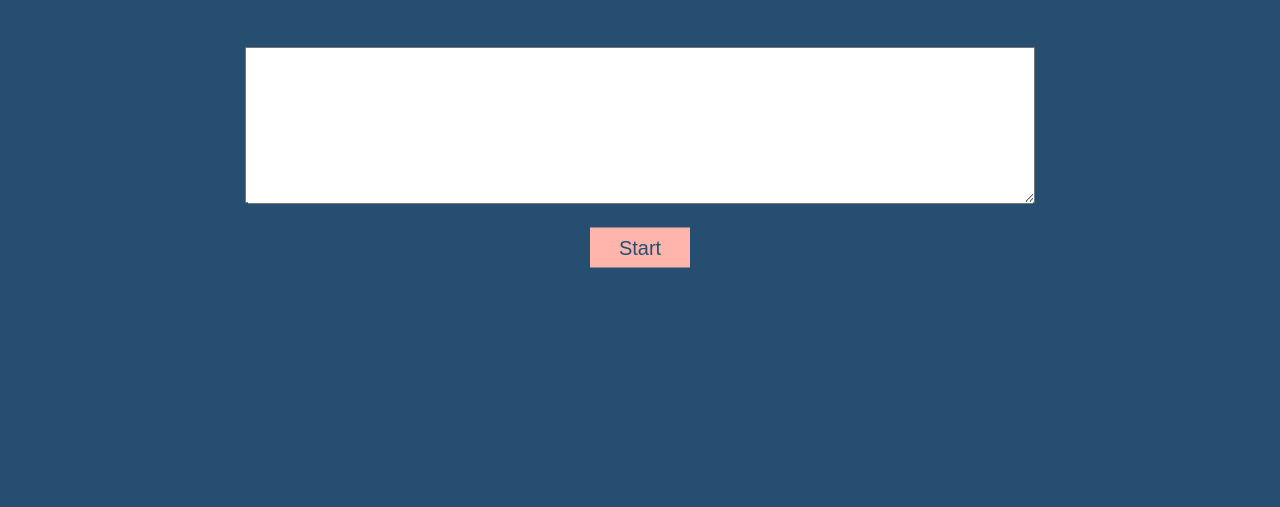
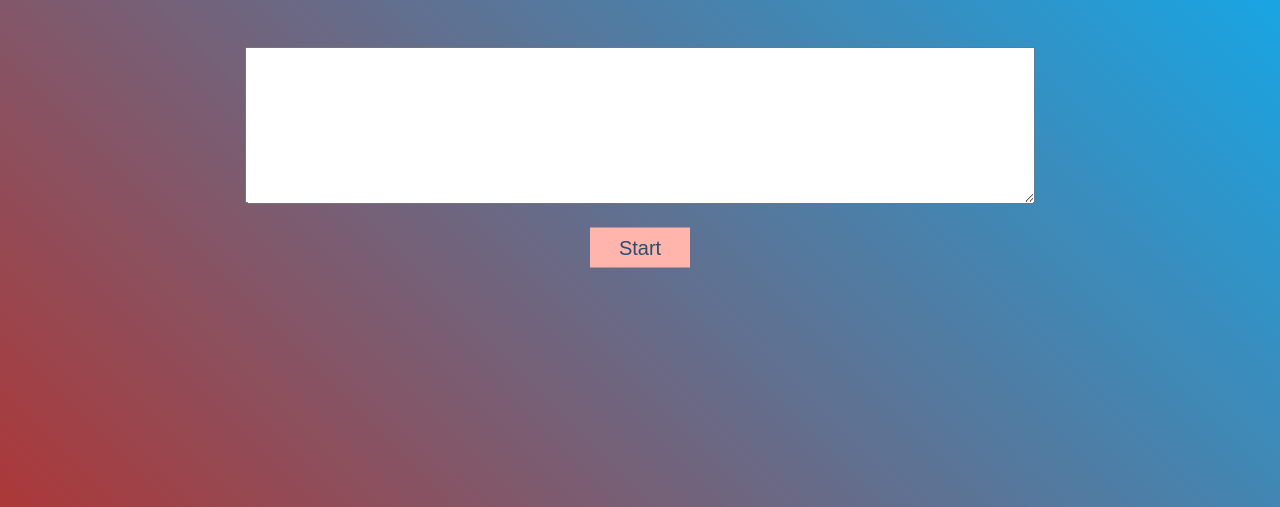
Before and after one commit to Mohit-106/Typing-Speed-Test, a plain HTML site: page index.html in a window 1280 px wide. Shown: the part 293-800 px from the top of the page. Drawn offline with Linux system fonts and the light colour scheme.

Commit message:
gradient added

```diff
--- a/index.css
+++ b/index.css
@@ -9,7 +9,7 @@
     width:100%;
     height:100vh;
     position:relative;
-    background-color: #264E70;
+    background: linear-gradient(45deg,rgb(172, 56, 56),rgb(0, 183, 255));
 }
 
 .centerDiv{
```
